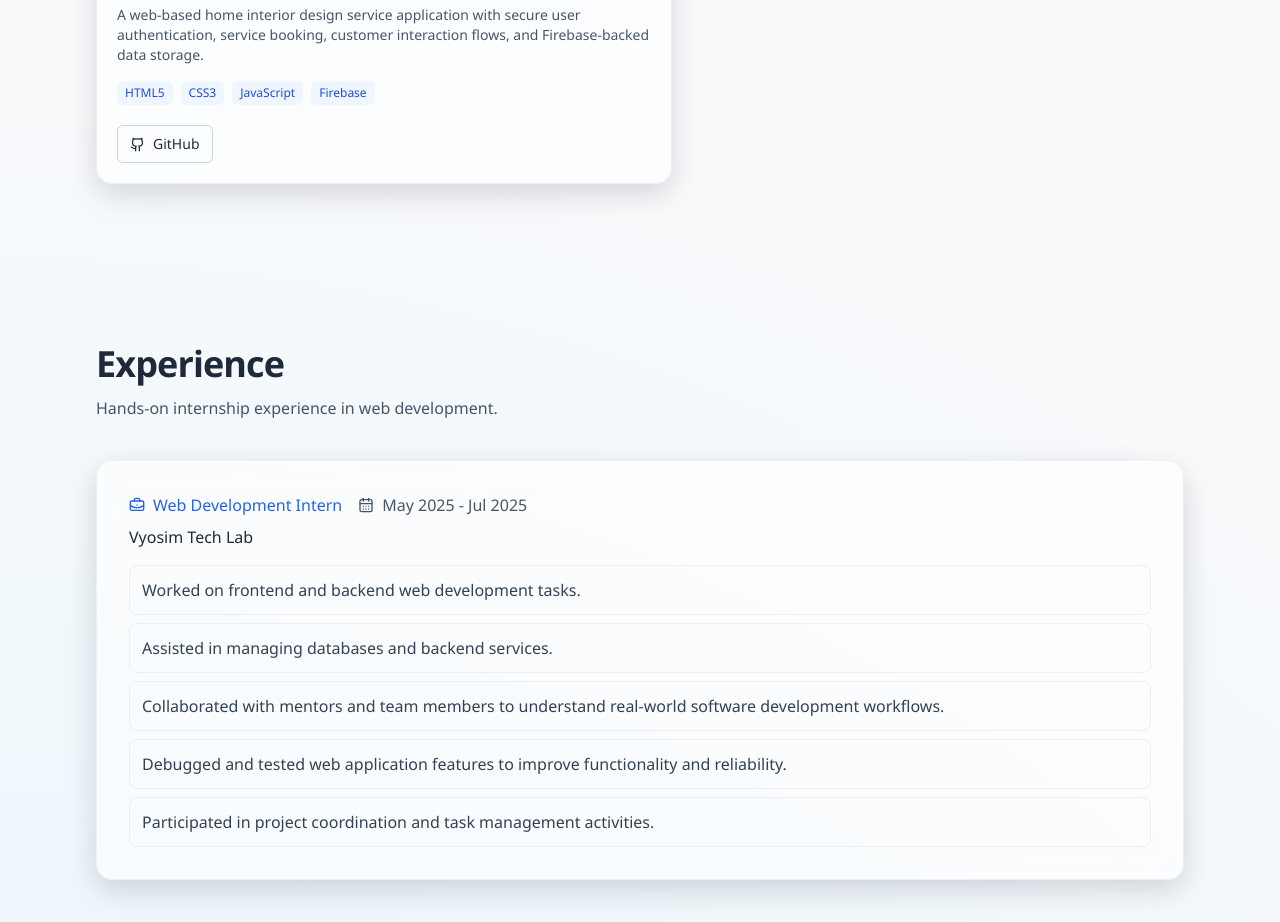
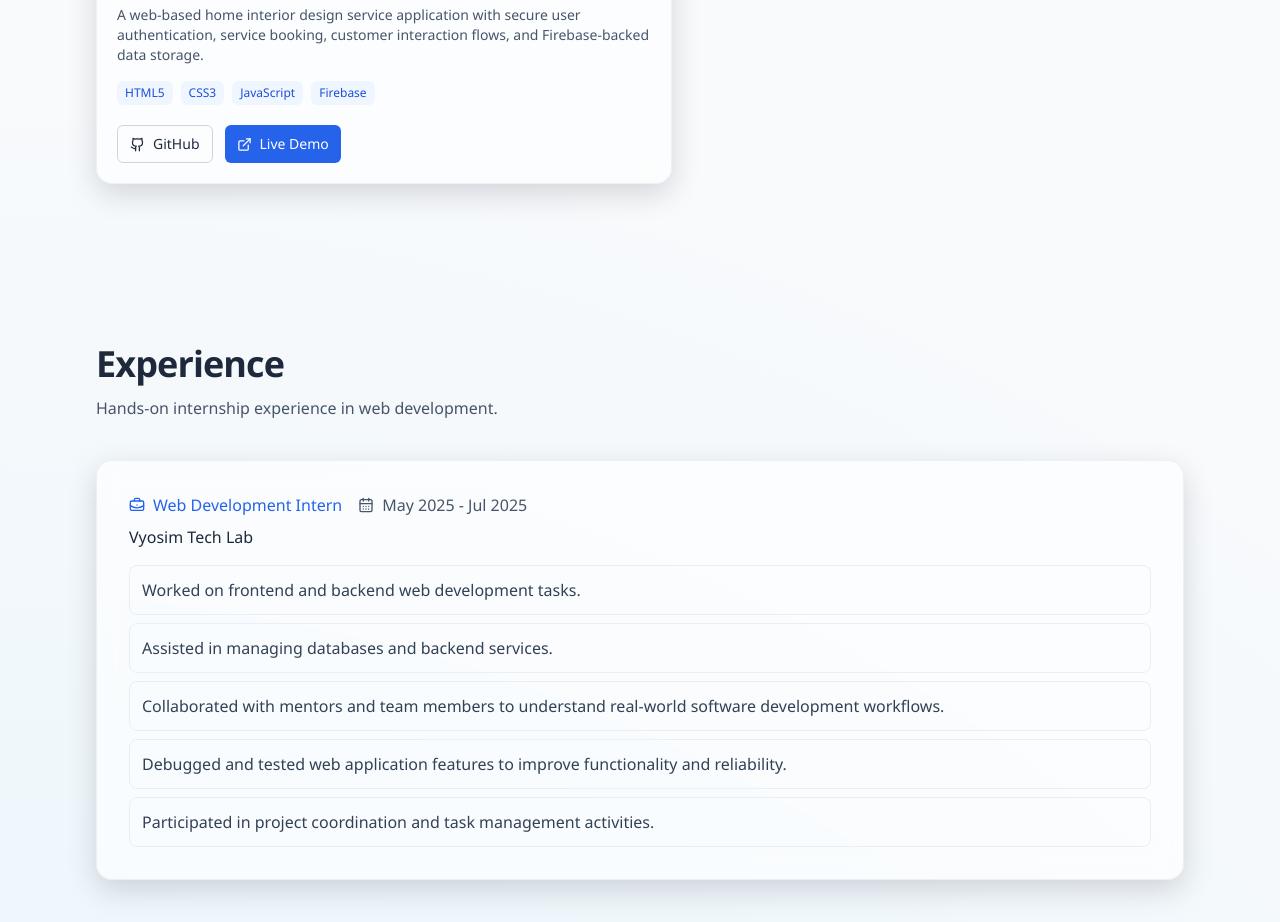
Before and after one commit to hackss12/portfolio, a React (Vite) app: page / in a window 1280 px wide. Shown: the part 2360-3282 px from the top of the page. Built offline with nearby package versions, Linux system fonts and the light colour scheme.

Commit message:
Initial commit

```diff
--- a/src/components/Footer.jsx
+++ b/src/components/Footer.jsx
@@ -6,7 +6,7 @@ export default function Footer() {
       <div className="section flex flex-col items-center justify-between gap-4 text-sm text-slate-600 dark:text-slate-300 sm:flex-row">
         <p>&copy; {new Date().getFullYear()} Ganesh Sawant. All rights reserved.</p>
         <div className="flex items-center gap-3">
-          <a href="https://github.com/hackss12/ganeshsawant.git" target="_blank" rel="noreferrer" aria-label="GitHub"><Github size={18} /></a>
+          <a href="https://github.com/hackss12" target="_blank" rel="noreferrer" aria-label="GitHub"><Github size={18} /></a>
           <a href="https://www.linkedin.com/in/ganesh-sawant-295922282" target="_blank" rel="noreferrer" aria-label="LinkedIn"><Linkedin size={18} /></a>
         </div>
       </div>
--- a/src/components/sections/ContactSection.jsx
+++ b/src/components/sections/ContactSection.jsx
@@ -12,7 +12,7 @@ export default function ContactSection() {
             <a href="mailto:gs7873504@gmail.com" className="flex items-center gap-2 hover:text-blue-600"><Mail size={16} /> gs7873504@gmail.com</a>
             <a href="tel:+918806367452" className="flex items-center gap-2 hover:text-blue-600"><Phone size={16} /> +91 88063 67452</a>
             <p className="flex items-center gap-2"><MapPin size={16} /> Vengurla, Sindhudurg</p>
-            <a href="https://github.com/hackss12/ganeshsawant.git" target="_blank" rel="noreferrer" className="flex items-center gap-2 hover:text-blue-600"><Github size={16} /> GitHub</a>
+            <a href="https://github.com/hackss12" target="_blank" rel="noreferrer" className="flex items-center gap-2 hover:text-blue-600"><Github size={16} /> GitHub</a>
             <a href="https://www.linkedin.com/in/ganesh-sawant-295922282" target="_blank" rel="noreferrer" className="flex items-center gap-2 hover:text-blue-600"><Linkedin size={16} /> LinkedIn</a>
           </div>
         </div>
--- a/src/components/sections/HeroSection.jsx
+++ b/src/components/sections/HeroSection.jsx
@@ -30,7 +30,7 @@ export default function HeroSection() {
             <Download size={18} />
             Download Resume
           </a>
-          <a href="https://github.com/hackss12/ganeshsawant.git" target="_blank" rel="noreferrer" className="inline-flex items-center gap-2 rounded-lg border border-slate-300 px-5 py-3 font-medium text-slate-700 transition hover:border-blue-400 hover:text-blue-600 dark:border-slate-700 dark:text-slate-200">
+          <a href="https://github.com/hackss12" target="_blank" rel="noreferrer" className="inline-flex items-center gap-2 rounded-lg border border-slate-300 px-5 py-3 font-medium text-slate-700 transition hover:border-blue-400 hover:text-blue-600 dark:border-slate-700 dark:text-slate-200">
             <Github size={18} />
             GitHub
           </a>
--- a/src/data/portfolioData.js
+++ b/src/data/portfolioData.js
@@ -25,8 +25,8 @@ export const projects = [
     description:
       "A web-based home interior design service application with secure user authentication, service booking, customer interaction flows, and Firebase-backed data storage.",
     technologies: ["HTML5", "CSS3", "JavaScript", "Firebase"],
-    github: "https://github.com/hackss12/ganeshsawant.git",
-    demo: "",
+    github: "https://github.com/hackss12",
+    demo: "https://interior-designer-service.web.app/",
     image: "https://images.unsplash.com/photo-1616486338812-3dadae4b4ace?auto=format&fit=crop&w=1200&q=80"
   }
 ];
```
